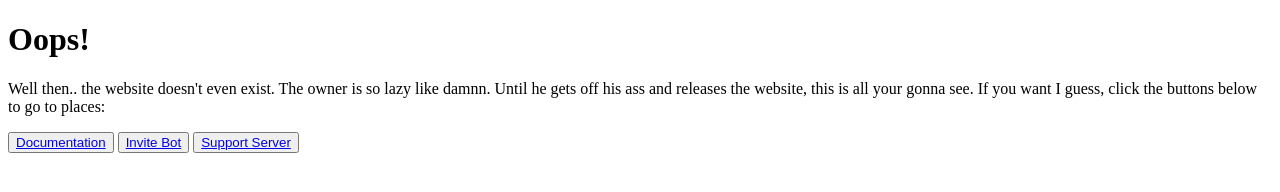
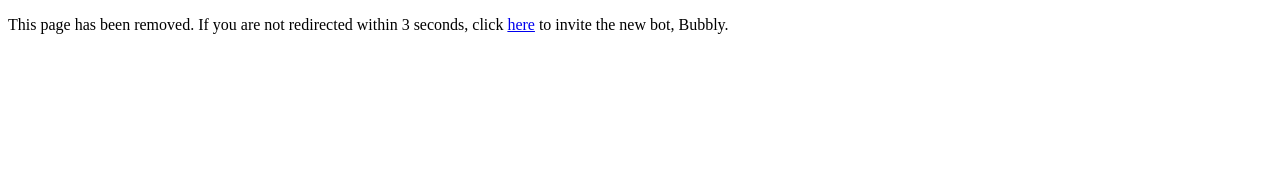
Before and after one commit to xgarciadevs/Marouka-Website, a plain HTML site: page index.html in a window 1280 px wide. Drawn offline with Linux system fonts and the light colour scheme.

Commit message:
Update index.html

```diff
--- a/index.html
+++ b/index.html
@@ -1,15 +1,11 @@
 <!DOCTYPE html>
-<html lang="en-US">
-<head>
-   <title>Marouka</title>
-   <link rel="stylesheet" href="styles.css">
-</head>
-<body>
-   <h1>Oops!</h1>
-   <p>Well then.. the website doesn't even exist. The owner is so lazy like damnn. Until he gets off his ass and releases the website, this is all your gonna see. If you want I guess, click the buttons below to go to places:</p>
-   <button class="button button-docs"><a href="https://docs.marouka.xyz">Documentation</a></button>
-   <button class="button button-invite"><a href="https://marouka.xyz/invite">Invite Bot</a></button>
-   <button class="button button-discord"><a href="https://marouka.xyz/support">Support Server</a></button>
-</body>
-
+<html>
+    <head>
+        <title>Marouka | Redirecting..</title>
+     <meta charset="UTF-8" />
+     <meta http-equiv="refresh" content="3; URL=https://discord.com/oauth2/authorize?scope=bot+applications.commands&permissions=1945627743&client_id=964976907772887143" />
+   </head>
+   <body>
+     <p>This page has been removed. If you are not redirected within 3 seconds, click <a href="https://discord.com/oauth2/authorize?scope=bot+applications.commands&permissions=1945627743&client_id=964976907772887143">here</a> to invite the new bot, Bubbly.</p>
+   </body>
 </html>
```
